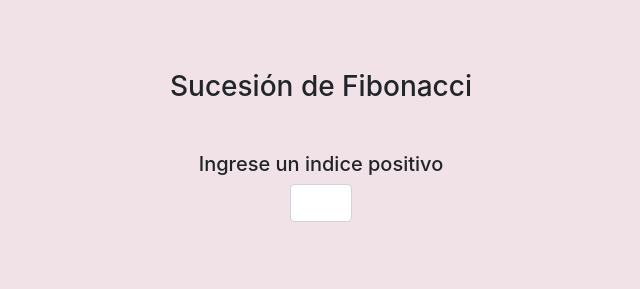
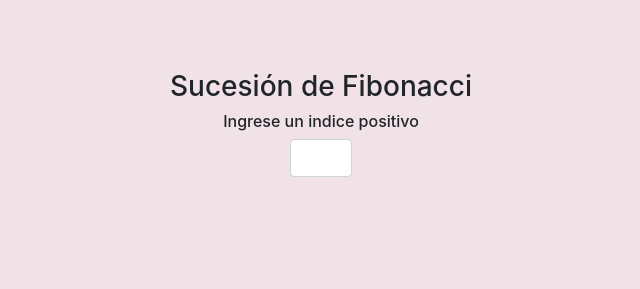
Before and after one commit to luisherreradevaud/FibonacciFront, a plain HTML site: page index.html in a window 1280 px wide. Shown: the whole page, without its empty margins (319-959 px from the left). Drawn offline with Linux system fonts and the light colour scheme.

Commit message:
Update index.html

```diff
--- a/index.html
+++ b/index.html
@@ -15,13 +15,11 @@
   <script src="js/scriptsPhi.js" charset="utf-8"></script>
   <div class="container">
     <div class="col-sm-4 align-center">
-      <div class="row titulo"><center>
-        <h3>Sucesión de Fibonacci</h3></center>
+      <div class="row titulo">
+        <h3>Sucesión de Fibonacci</h3>
       </div>
-      <div class="row spacerr">
-      </div>
-      <div class="row titulo"><center>
-        <h5>Ingrese un indice positivo</h5></center>
+      <div class="row titulo">
+        <h6>Ingrese un indice positivo</h6>
       </div>
       <div class="row inputNumero">
         <div class="col-sm-2">
@@ -32,13 +30,16 @@
       </div>
       <div class="row spacerr">
       </div>
-      <div class="row bajada" id="bajada">
+      <div class="row bajada">
+        <h5>
+        <div id="bajada"></div>
+        </h5>
       </div>
       <div class="row viewPhi">
         <br />
         <h1>
         <div id="view" style="align: center"></div>
-      </h1>
+        </h1>
       </div>
     </div>
   </div>
```
